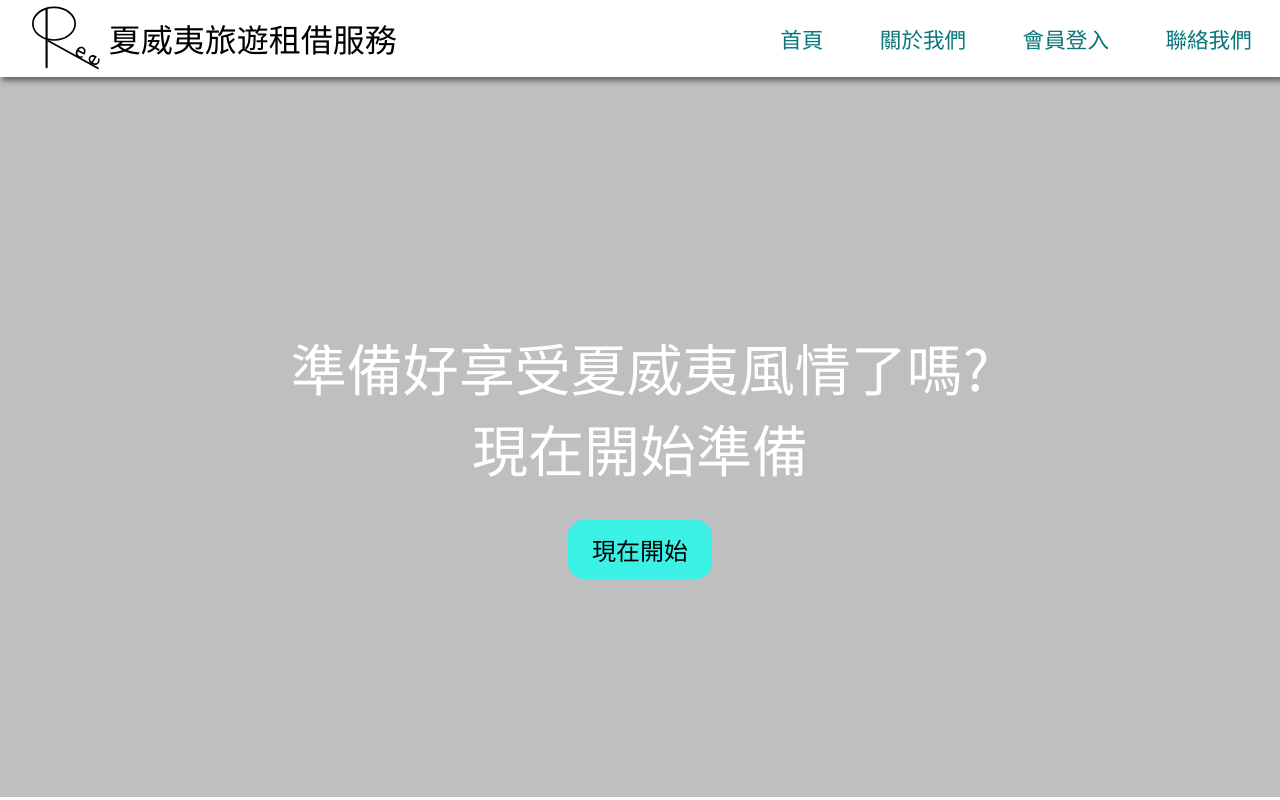
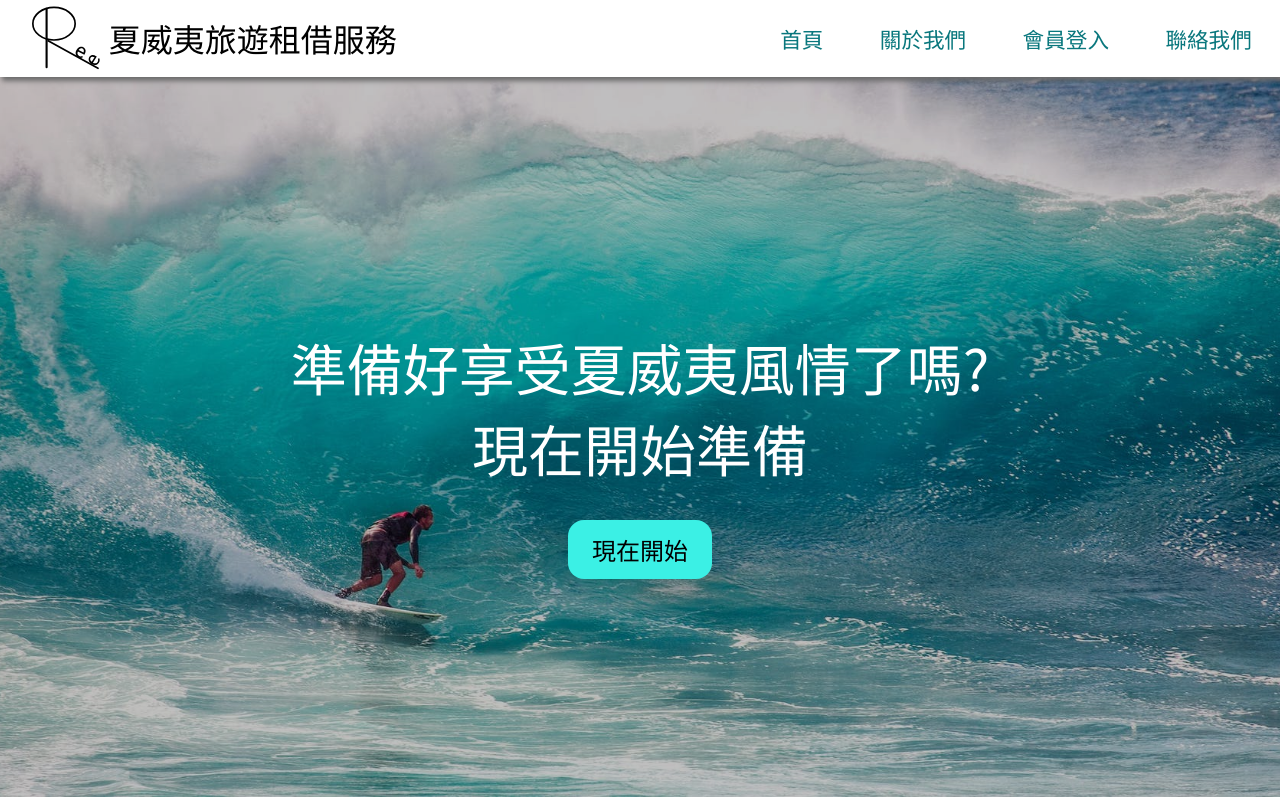
Before and after one commit to vanessa34/HawaiiProject, a plain HTML site: page HawaiiProject/index.html in a window 1280 px wide. Shown: the top 800 px of the page. Drawn offline with Linux system fonts and the light colour scheme.

Commit message:
Add files via upload

```diff
--- a/HawaiiProject/styles/style.scss
+++ b/HawaiiProject/styles/style.scss
@@ -59,7 +59,7 @@ main {
     section.backImage {
         min-height: 90vh;
         width: 100%;
-        background-image: url("folder/Pictures/pexels-photo-416676.jpeg");
+        background-image: url("/folder/Pictures/pexels-photo-416676.jpeg");
         background-size: cover;
         background-position: center;
         position: relative;
```
Also changed, not shown: HawaiiProject/styles/style.css, 1 other file.
